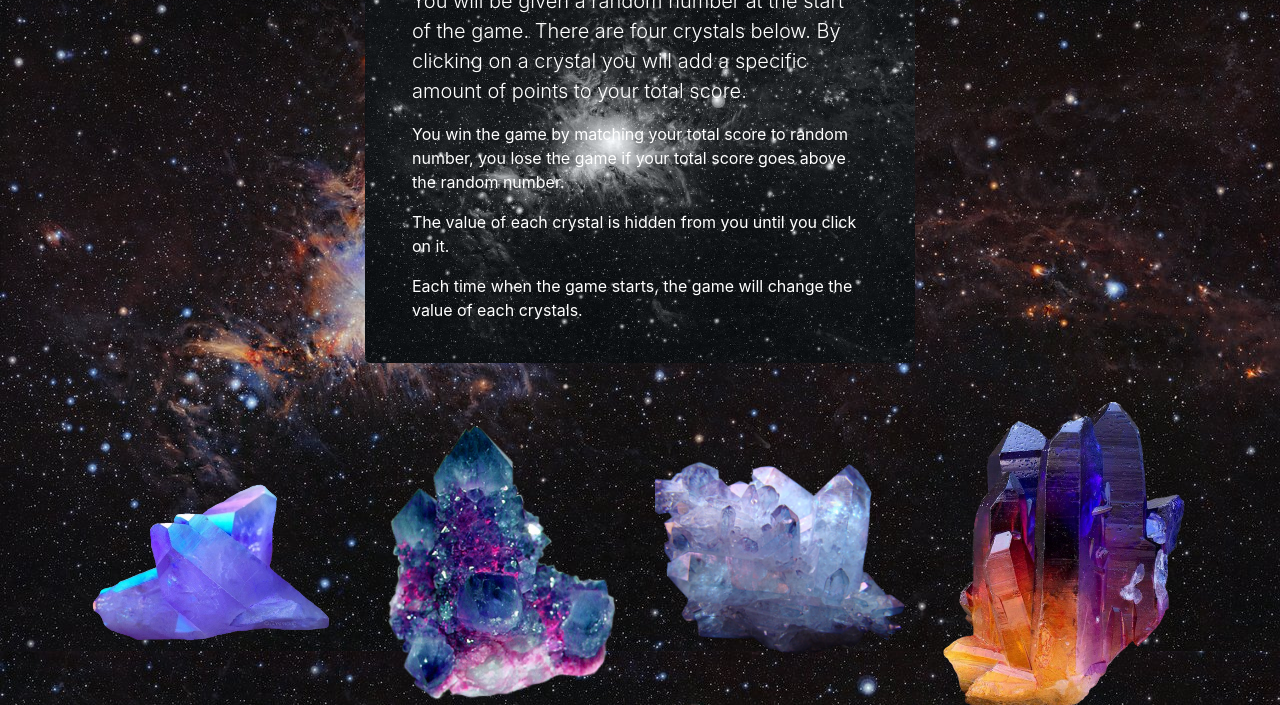
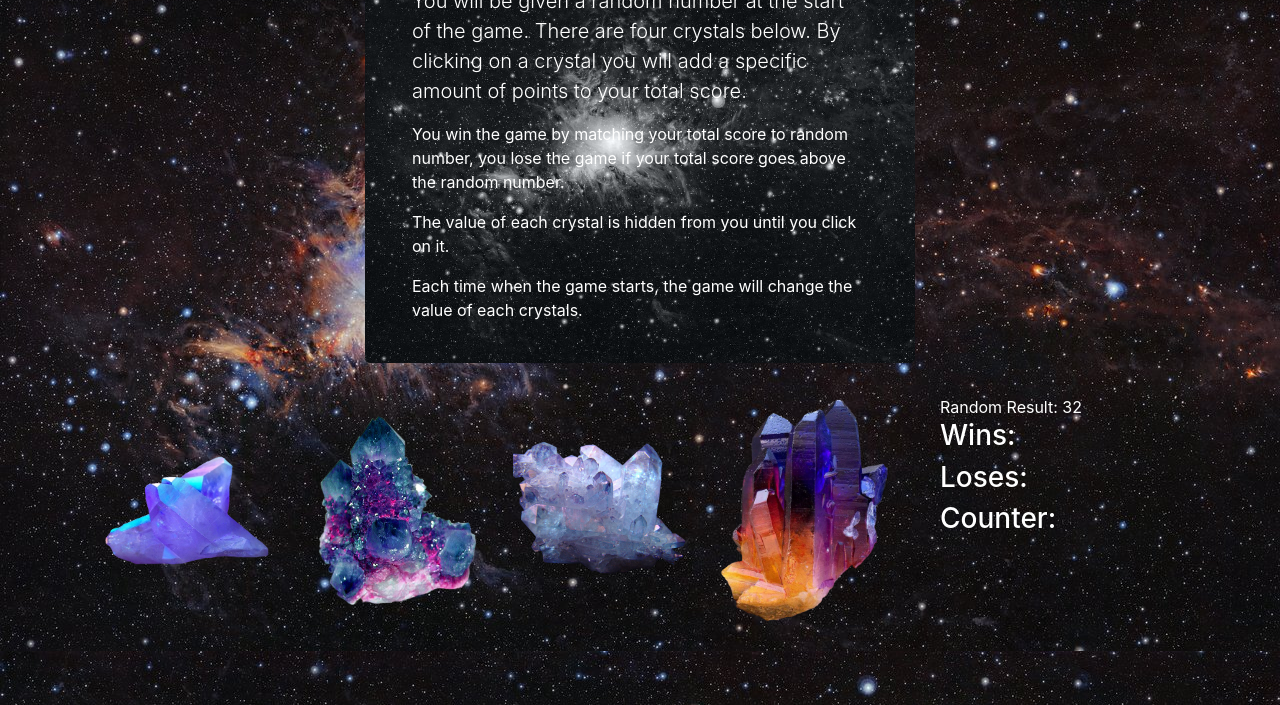
Before and after one commit to izzy612/unit-4-game, a plain HTML site: page index.html in a window 1280 px wide. Shown: the part 95-800 px from the top of the page. Drawn offline with nearby package versions, Linux system fonts and the light colour scheme.

Commit message:
few minor changes

```diff
--- a/index.html
+++ b/index.html
@@ -22,14 +22,38 @@
 
         </div>
       </div>
-            <div class="container">
-            <div class="row">
-            <div class="crystals">
+           <div class="container">
+            <div class=" row  justify-content-end">
+              <div class="col-9">
+              <div class="crystals">
+                </div>
+              </div>
+              <!-- Adding scores -->
+              <div class="col-3">
+              <div class="scores">
+                  <div class="result">
+                  <h1>Random Number:</h1>
+                  </div>
+                  <div class="win">
+                  <h3>Wins:</h3>
+                  </div>
+                  <div class="lost">
+                  <h3>Loses:</h3>
+                  </div>
+                  <div class="counter">
+                    <h3>Counter: </h3>
+                    </div>
+                </div>
+                </div>
+
+
+                    <!-- Ending scores -->
+
           </div>
-         </div>
         </div>
 
-              <div class="scores">
+
+              <!-- <div class="scores">
             <div class="result">
             <h1>Random Number:</h1>
             </div>
@@ -42,7 +66,7 @@
             <div class="counter">
               <h3>Counter: </h3>
               </div>
-          </div>
+          </div> -->
 
 
 
```
